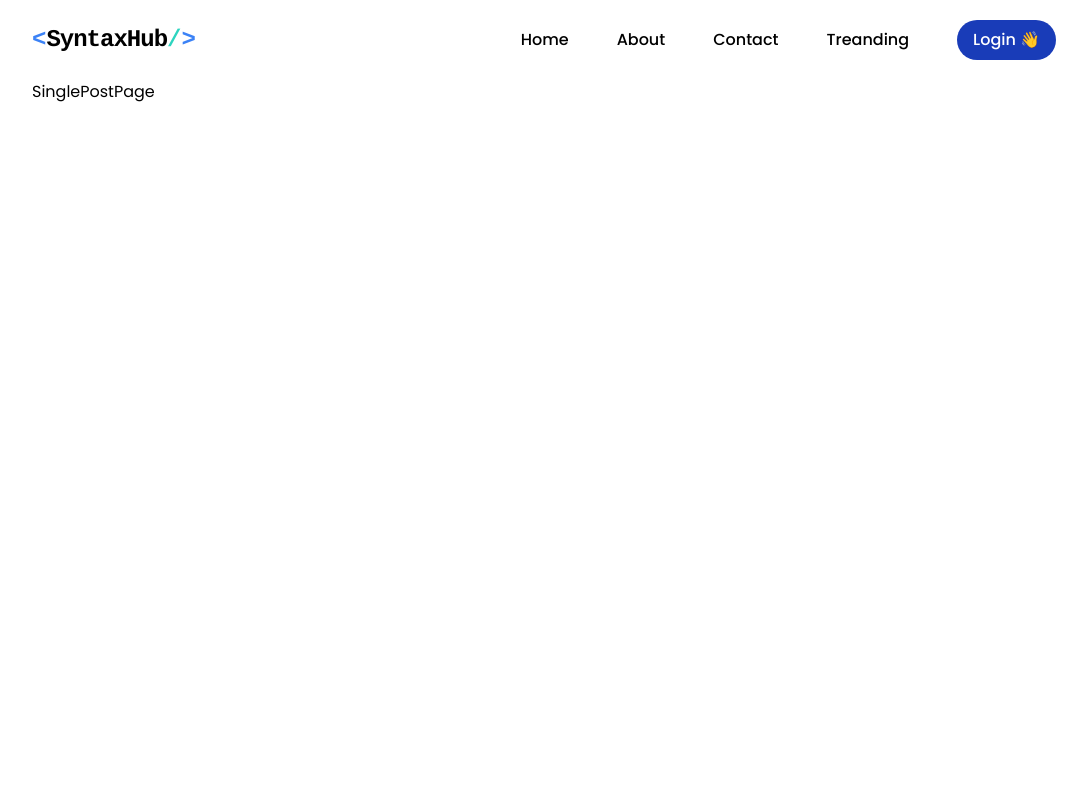
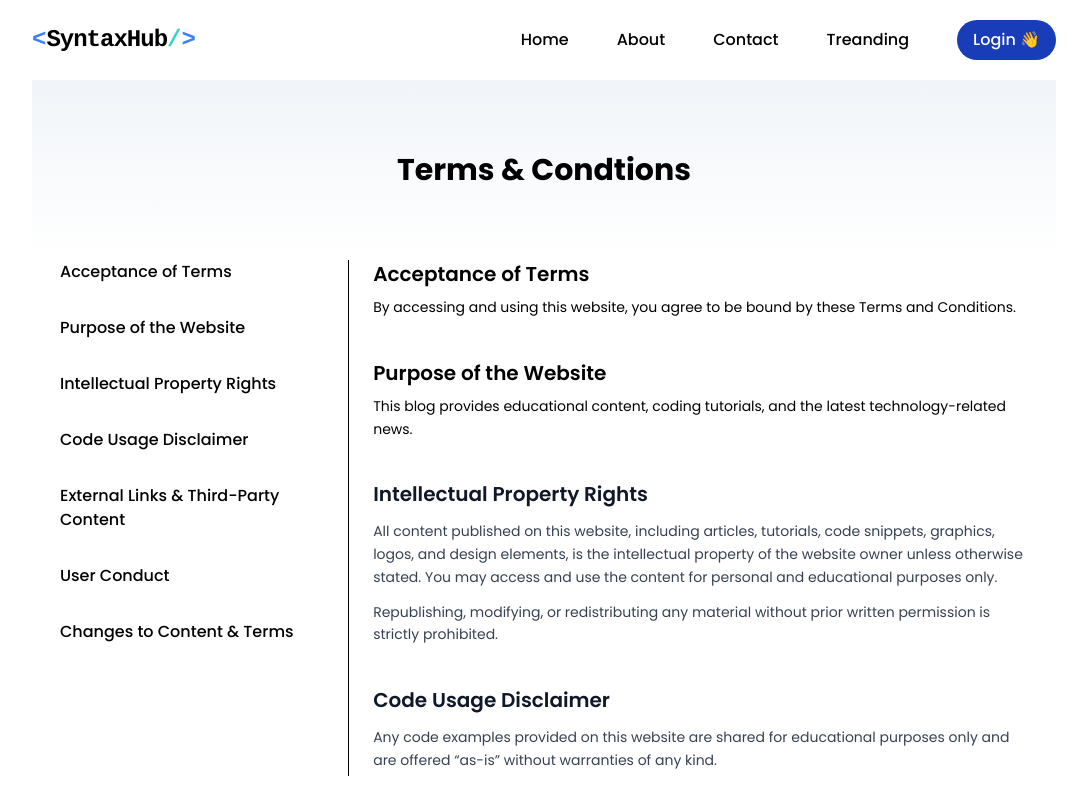
Before and after one commit to balamurugan-s-dev/Blog_Website, a React (Vite) app in the folder Frontend/: page /terms-conditions in a window 1280 px wide. Shown: the whole page, without its empty margins (96-1183 px from the left). Built offline with nearby package versions, Linux system fonts and the light colour scheme.

Commit message:
terms and conditions up

```diff
--- a/Frontend/src/App.jsx
+++ b/Frontend/src/App.jsx
@@ -7,6 +7,8 @@ import LoginPage from './routes/LoginPage'
 import RegisterPage from './routes/RegisterPage'
 import Layout from './components/layout/Layout'
 import AuthLayout from './components/layout/AuthLayout'
+import ForgetPassword from './routes/ForgetPassword'
+import TermsAndConditions from './routes/TermsAndConditions'
 
 const router = createBrowserRouter([
   {
@@ -16,8 +18,7 @@ const router = createBrowserRouter([
       { path: "/posts", element: ( <PostListPage /> )},
       { path: "/:slug", element: ( <SinglePostPage /> )},
       { path: "/write", element: ( <Write /> )},
-      // { path: "/login", element: ( <LoginPage /> )},
-      // { path: "/register", element: ( <RegisterPage /> )},
+      { path: "/terms-conditions", element: ( <TermsAndConditions />)}
     ]
   },
   {
@@ -25,6 +26,7 @@ const router = createBrowserRouter([
     children:[
       { path: "/login", element: ( <LoginPage /> )},
       { path: "/register", element: ( <RegisterPage /> )},
+      { path: "/forgot-password", element: ( <ForgetPassword />)},
     ]
   }
 ])
--- a/Frontend/src/assets/logo.jsx
+++ b/Frontend/src/assets/logo.jsx
@@ -1,8 +1,10 @@
 import React from "react";
 import "./Logo.css";
+import { Link } from "react-router-dom";
 
 const Logo = () => {
   return (
+    <Link to="/">
     <div className="logo-container">
       <span className="bracket">&lt;</span>
       <span className="text">SyntaxHub</span>
@@ -10,6 +12,7 @@ const Logo = () => {
       <span className="bracket">&gt;</span>
       <span className="cursor"></span>
     </div>
+    </Link>
   );
 };
 
--- a/Frontend/src/index.css
+++ b/Frontend/src/index.css
@@ -1,4 +1,10 @@
 @import "tailwindcss";
+
+
+html {
+  scroll-behavior: smooth;
+}
+
 
 body{
     font-family: "Poppins", sans-serif;
--- /dev/null
+++ b/Frontend/src/routes/ForgetPassword.jsx
@@ -0,0 +1,11 @@
+import React from 'react';
+
+const ForgetPassword = () => {
+  return (
+    <div className="h-full">
+      <h2>ForgetPassword</h2>
+    </div>
+  );
+};
+
+export default ForgetPassword;
--- a/Frontend/src/routes/LoginPage.jsx
+++ b/Frontend/src/routes/LoginPage.jsx
@@ -20,21 +20,34 @@ const LoginPage = () => {
           <div className="flex flex-col gap-1">
             <label htmlFor="password" className="font-medium">Password :</label>
             <div className='relative'>
-              <input className="border-2 w-full border-gray-400 rounded-md px-3 py-3 text-sm" autoComplete="password" id="password" type={passhide ? "password" : "text"} placeholder='Enter your password' />
-              <img className="absolute right-3 top-1/2 -translate-y-1/2 cursor-pointer w-6 h-6" onClick={() => setPassHide(prev => !prev)} src={passhide ? Assets.Hide : Assets.Unhide} alt="hide icon" />
+              <input className="border-2 w-full border-gray-400 rounded-md px-3 py-3 text-sm" autoComplete="current-password" id="password" type={passhide ? "password" : "text"} placeholder='Enter your password' />
+
+              <button
+                type="button"
+                aria-label={passhide ? "Show password" : "Hide password"}
+                className="absolute right-3 top-1/2 -translate-y-1/2"
+                onClick={() => setPassHide(p => !p)}
+              >
+                <img src={passhide ? Assets.Hide : Assets.Unhide} alt="" className="w-6 h-6" />
+              </button>
             </div>
           </div>
         </form>
 
-        <p className="text-sm font-bold cursor-pointer my-4 md:my-0">Forget password ?</p>
+        <Link
+          to="/forgot-password"
+          className="text-sm font-semibold text-[#021526] hover:underline"
+        >
+          Forgot your password?
+        </Link>
         <div className='flex flex-col gap-1 md:gap-2'>
-          <button className="bg-[#021526] rounded-md px-3 py-3 text-white text-sm font-semibold cursor-pointer">Login</button>
+          <button type="submit" className="bg-[#021526] rounded-md px-3 py-3 text-white text-sm font-semibold cursor-pointer">Login</button>
           <div className="flex items-center gap-3">
             <div className="flex-1 h-px bg-gray-300" />
             <span className="text-xs font-semibold tracking-widest">OR</span>
             <div className="flex-1 h-px bg-gray-300" />
           </div>
-          <button className="border-2 border-gray-400 rounded-md px-2 py-2 text-sm text-[#021526] font-semibold cursor-pointer flex items-center justify-center gap-2"> <GoogleIcon w={25} h={25} /> <span>Sign in witn Google</span></button>
+          <button type="button" className="border-2 border-gray-400 rounded-md px-2 py-2 text-sm text-[#021526] font-semibold cursor-pointer flex items-center justify-center gap-2"> <GoogleIcon w={25} h={25} /> <span>Sign in with Google</span></button>
         </div>
 
         <p className="text-[13px] md:text-sm my-4 text-center">Don't have an account?<span className="text-[#021526] font-semibold cursor-pointer"><Link to="/register"> Sign up for free</Link></span></p>
--- a/Frontend/src/routes/RegisterPage.jsx
+++ b/Frontend/src/routes/RegisterPage.jsx
@@ -11,10 +11,10 @@ const RegisterPage = () => {
 
   return (
     <div className="flex-1 flex items-center justify-center px-2 md:px-0">
-      <div className="flex flex-col justify-center gap-3 md:gap-6 w-sm">
-        <h1 className="text-[#021526] text-2xl md:text-3xl font-bold">Create an account</h1>
+      <div className="flex flex-col justify-center gap-3 md:gap-5 w-sm">
+        <h1 className="text-[#021526] text-2xl md:text-3xl font-bold">Get started</h1>
         <p className="text-[15px] md:text-[16px]">Create your account to get started.</p>
-        <form className="flex flex-col gap-3 md:gap-6 font-medium">
+        <form className="flex flex-col gap-3 md:gap-5 font-medium">
           <div className="flex flex-col gap-1">
             <label htmlFor="username" className="font-medium">Username :</label>
             <input className="border-2 border-gray-400 rounded-md px-3 py-3 text-sm" id="username" autoComplete="username" type="text" placeholder='Enter your username' />
@@ -23,38 +23,53 @@ const RegisterPage = () => {
             <label htmlFor="email" className="font-medium">Email :</label>
             <input className="border-2 border-gray-400 rounded-md px-3 py-3 text-sm" id="email" autoComplete="email" type="email" placeholder='Enter your email' />
           </div>
-          <div className="flex flex-col gap-3 md:gap-6">
-            <label htmlFor="password" className="font-medium">new Password :</label>
+          <div className="flex flex-col gap-3 md:gap-5">
+            <label htmlFor="password" className="font-medium">New Password :</label>
             <div className='relative'>
-              <input className="border-2 w-full border-gray-400 rounded-md px-3 py-3 text-sm" autoComplete="password" id="password" type={passhide ? "password" : "text"} placeholder='Enter your password' />
-              <img className="absolute right-3 top-1/2 -translate-y-1/2 cursor-pointer w-6 h-6" onClick={() => setPassHide(prev => !prev)} src={passhide ? Assets.Hide : Assets.Unhide} alt="hide icon" />
+              <input className="border-2 w-full border-gray-400 rounded-md px-3 py-3 text-sm" autoComplete="new-password" id="password" type={passhide ? "password" : "text"} placeholder='Enter your password' />
+              <button
+                type="button"
+                aria-label={passhide ? "Show password" : "Hide password"}
+                className="absolute right-3 top-1/2 -translate-y-1/2"
+                onClick={() => setPassHide(p => !p)}
+              >
+                <img src={passhide ? Assets.Hide : Assets.Unhide} alt="" className="w-6 h-6" />
+              </button>
             </div>
 
-            <label htmlFor="cpassword" className="font-medium">confirm Password :</label>
+            <label htmlFor="cpassword" className="font-medium">Confirm Password :</label>
             <div className='relative'>
-              <input className="border-2 w-full border-gray-400 rounded-md px-3 py-3 text-sm" autoComplete="cpassword" id="cpassword" type={confpass ? "password" : "text"} placeholder='confirm password' />
-              <img className="absolute right-3 top-1/2 -translate-y-1/2 cursor-pointer w-6 h-6" onClick={() => setConfpass(prev => !prev)} src={confpass ? Assets.Hide : Assets.Unhide} alt="hide icon" />
+              <input className="border-2 w-full border-gray-400 rounded-md px-3 py-3 text-sm" autoComplete="new-password" id="cpassword" type={confpass ? "password" : "text"} placeholder='confirm password' />
+              <button
+                type="button"
+                aria-label={confpass ? "Show password" : "Hide password"}
+                className="absolute right-3 top-1/2 -translate-y-1/2"
+                onClick={() => setConfpass(p => !p)}
+              >
+                <img src={confpass ? Assets.Hide : Assets.Unhide} alt="" className="w-6 h-6" />
+              </button>
             </div>
           </div>
         </form>
 
-        <label className="flex items-center w-fit gap-2 text-sm font-medium cursor-pointer mb-5" onClick={()=>setTermcheck(prev => !prev)}>
+        <label className="flex items-center w-fit gap-2 text-sm font-medium cursor-pointer mb-5" onClick={() => setTermcheck(prev => !prev)}>
           <input
             type="checkbox"
-            name="terms"
             id="terms"
+            checked={termcheck}
+            onChange={(e) => setTermcheck(e.target.checked)}
           />
-          <span>Accept terms & conditions</span>
+          <span>Accept <Link to="/terms-conditions" className="hover:underline">terms & conditions</Link></span>
         </label>
 
         <div className='flex flex-col gap-1 md:gap-2'>
-          <button className="bg-[#021526] rounded-md px-3 py-3 text-white text-sm font-semibold cursor-pointer">Sign Up</button>
+          <button type="submit" className="bg-[#021526] rounded-md px-3 py-3 text-white text-sm font-semibold cursor-pointer">Sign Up</button>
           <div className="flex items-center gap-3">
             <div className="flex-1 h-px bg-gray-300" />
             <span className="text-xs font-semibold tracking-widest">OR</span>
             <div className="flex-1 h-px bg-gray-300" />
           </div>
-          <button className="border-2 border-gray-400 rounded-md px-2 py-2 text-sm text-[#021526] font-semibold cursor-pointer flex items-center justify-center gap-2"> <GoogleIcon w={25} h={25} /> <span>Sign up witn Google</span></button>
+          <button type="button" className="border-2 border-gray-400 rounded-md px-2 py-2 text-sm text-[#021526] font-semibold cursor-pointer flex items-center justify-center gap-2"> <GoogleIcon w={25} h={25} /> <span>Sign up with Google</span></button>
         </div>
 
         <p className="text-[13px] md:text-sm my-4 text-center">Already have an account?<span className="text-[#021526] font-semibold cursor-pointer"> <Link to="/login">Sign in</Link></span></p>
--- /dev/null
+++ b/Frontend/src/routes/TermsAndConditions.jsx
@@ -0,0 +1,198 @@
+import React from 'react'
+
+function TermsAndConditions() {
+  return (
+    <div className="h-full">
+      <div className="flex flex-col items-center justify-center min-h-45 bg-linear-to-b from-slate-100 to-white">
+        <h1 className="font-bold text-3xl">Terms & Condtions</h1>
+      </div>
+      <div className="flex h-[calc(89vh-180px)] pb-4" >
+        <aside className="hidden md:block lg:w-1/3 xl:w-1/3 2xl:w-1/3 border-r px-7 sticky top-0 h-full">
+          <ul className="space-y-6 lg:space-y-8 font-medium">
+            <li>
+              <a href="#acceptance" className="hover:text-indigo-600">
+                Acceptance of Terms
+              </a>
+            </li>
+            <li>
+              <a href="#purpose" className="hover:text-indigo-600">
+                Purpose of the Website
+              </a>
+            </li>
+            <li>
+              <a href="#intellectual-property" className="hover:text-indigo-600">
+                Intellectual Property Rights
+              </a>
+            </li>
+            <li>
+              <a href="#code-usage" className="hover:text-indigo-600">
+                Code Usage Disclaimer
+              </a>
+            </li>
+            <li>
+              <a href="#external-links" className="hover:text-indigo-600">
+                External Links & Third-Party Content
+              </a>
+            </li>
+            <li>
+              <a href="#user-conduct" className="hover:text-indigo-600">
+                User Conduct
+              </a>
+            </li>
+            <li>
+              <a href="#changes" className="hover:text-indigo-600">
+                Changes to Content & Terms
+              </a>
+            </li>
+          </ul>
+        </aside>
+
+        <section className="md:w-2/3 xl:w-3/4 px-6 overflow-y-auto h-full space-y-10 scroll-smooth no-scrollbar">
+          <section id="acceptance">
+            <h2 className="text-xl font-semibold mb-2">Acceptance of Terms</h2>
+            <p className="text-sm leading-relaxed">
+              By accessing and using this website, you agree to be bound by these
+              Terms and Conditions.
+            </p>
+          </section>
+
+          <section id="purpose">
+            <h2 className="text-xl font-semibold mb-2">Purpose of the Website</h2>
+            <p className="text-sm leading-relaxed">
+              This blog provides educational content, coding tutorials, and the
+              latest technology-related news.
+            </p>
+          </section>
+
+          <section id="intellectual-property" className="space-y-3">
+            <h2 className="text-xl font-semibold text-gray-900">
+              Intellectual Property Rights
+            </h2>
+            <p className="text-sm leading-relaxed text-gray-700">
+              All content published on this website, including articles, tutorials, code
+              snippets, graphics, logos, and design elements, is the intellectual property
+              of the website owner unless otherwise stated. You may access and use the
+              content for personal and educational purposes only.
+            </p>
+            <p className="text-sm leading-relaxed text-gray-700">
+              Republishing, modifying, or redistributing any material without prior written
+              permission is strictly prohibited.
+            </p>
+          </section>
+
+          <section id="code-usage" className="space-y-3">
+            <h2 className="text-xl font-semibold text-gray-900">
+              Code Usage Disclaimer
+            </h2>
+            <p className="text-sm leading-relaxed text-gray-700">
+              Any code examples provided on this website are shared for educational
+              purposes only and are offered “as-is” without warranties of any kind.
+            </p>
+            <p className="text-sm leading-relaxed text-gray-700">
+              We are not responsible for bugs, security issues, data loss, or system
+              failures that may result from using the provided code. Always test code
+              thoroughly before using it in production environments.
+            </p>
+          </section>
+
+          <section id="external-links" className="space-y-3">
+            <h2 className="text-xl font-semibold text-gray-900">
+              External Links & Third-Party Content
+            </h2>
+            <p className="text-sm leading-relaxed text-gray-700">
+              This website may include links to third-party websites, tools, or
+              documentation for reference purposes. We do not control or endorse the
+              content of any third-party websites.
+            </p>
+            <p className="text-sm leading-relaxed text-gray-700">
+              Accessing external links is done at your own risk, and we are not responsible
+              for any content, policies, or practices of third-party services.
+            </p>
+          </section>
+
+          <section id="user-conduct" className="space-y-3">
+            <h2 className="text-xl font-semibold text-gray-900">
+              User Conduct
+            </h2>
+            <p className="text-sm leading-relaxed text-gray-700">
+              By using this website, you agree not to engage in any activity that may harm,
+              disrupt, or misuse the platform.
+            </p>
+            <ul className="list-disc pl-5 text-sm text-gray-700 space-y-1">
+              <li>Posting spam, misleading, or promotional content</li>
+              <li>Attempting unauthorized access or security breaches</li>
+              <li>Copying content and claiming it as your own</li>
+              <li>Using the website for illegal or abusive purposes</li>
+            </ul>
+          </section>
+
+          <section id="comments" className="space-y-3">
+            <h2 className="text-xl font-semibold text-gray-900">
+              Comments & User-Generated Content
+            </h2>
+            <p className="text-sm leading-relaxed text-gray-700">
+              If commenting is enabled, users are solely responsible for the content they
+              submit. Comments must not violate any laws or infringe on the rights of
+              others.
+            </p>
+            <p className="text-sm leading-relaxed text-gray-700">
+              We reserve the right to remove comments that are offensive, irrelevant, or
+              inappropriate without prior notice.
+            </p>
+          </section>
+
+          <section id="changes" className="space-y-3">
+            <h2 className="text-xl font-semibold text-gray-900">
+              Changes to Content & Terms
+            </h2>
+            <p className="text-sm leading-relaxed text-gray-700">
+              We may update or modify the content of this website and these Terms &
+              Conditions at any time without prior notice.
+            </p>
+            <p className="text-sm leading-relaxed text-gray-700">
+              Continued use of the website after changes are made constitutes acceptance
+              of the updated terms.
+            </p>
+          </section>
+
+          <section id="liability" className="space-y-3">
+            <h2 className="text-xl font-semibold text-gray-900">
+              Limitation of Liability
+            </h2>
+            <p className="text-sm leading-relaxed text-gray-700">
+              Under no circumstances shall we be liable for any direct, indirect,
+              incidental, or consequential damages arising from the use of this website or
+              reliance on its content.
+            </p>
+          </section>
+
+          <section id="governing-law" className="space-y-3">
+            <h2 className="text-xl font-semibold text-gray-900">
+              Governing Law
+            </h2>
+            <p className="text-sm leading-relaxed text-gray-700">
+              These Terms & Conditions shall be governed and interpreted in accordance with
+              the laws of India.
+            </p>
+          </section>
+
+          <section id="contact" className="space-y-3">
+            <h2 className="text-xl font-semibold text-gray-900">
+              Contact Information
+            </h2>
+            <p className="text-sm leading-relaxed text-gray-700">
+              If you have any questions or concerns regarding these Terms & Conditions, you
+              may contact us at:
+            </p>
+            <p className="text-sm font-medium text-gray-900">
+              Email: your-email@example.com
+            </p>
+          </section>
+
+        </section>
+      </div>
+    </div>
+  )
+}
+
+export default TermsAndConditions
```
